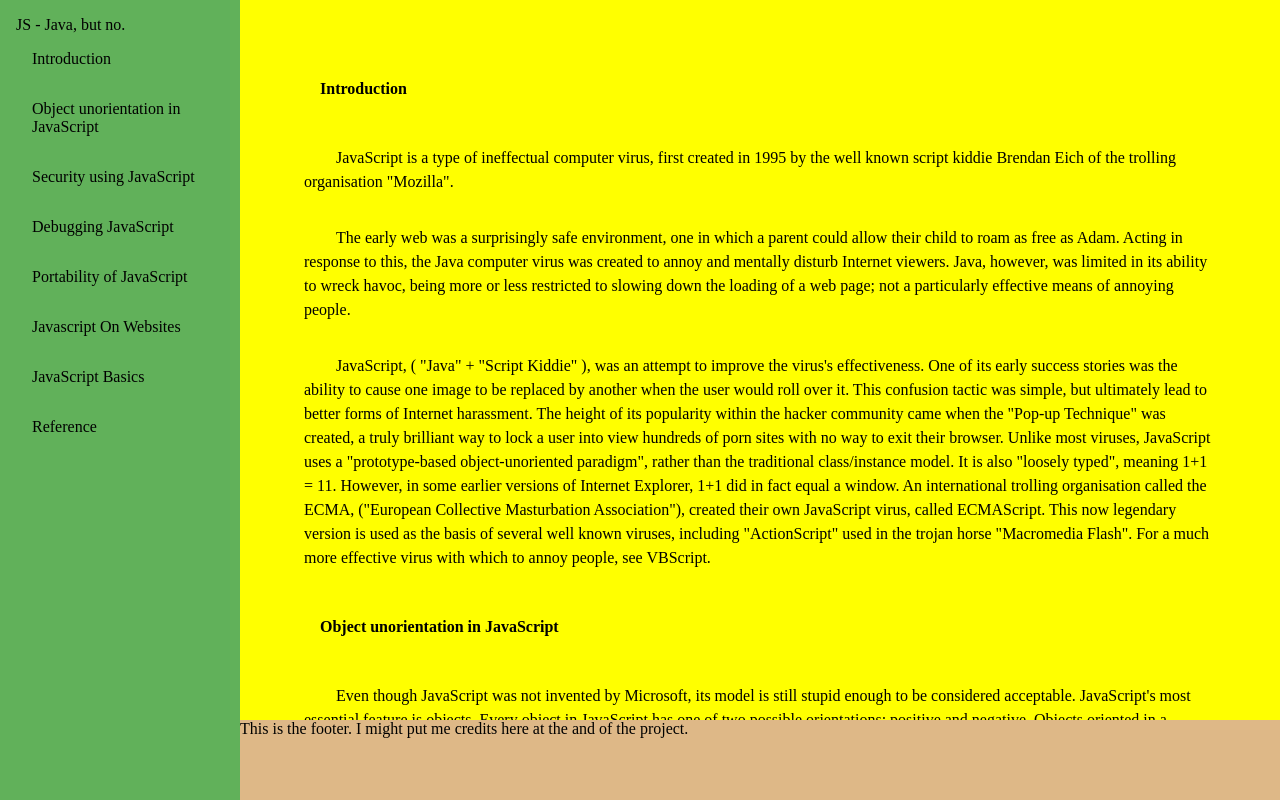
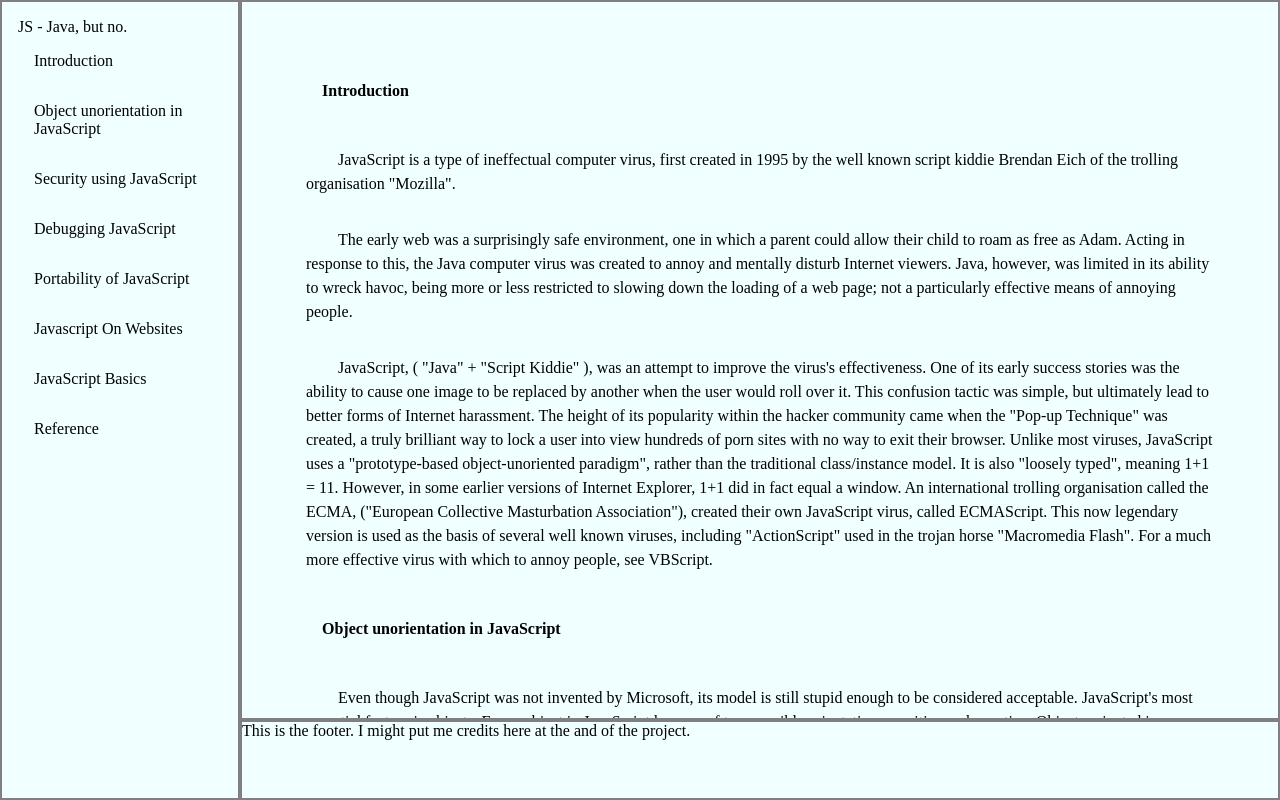
Before and after one commit to EduBarros101/technical-documentation-page, a plain HTML site: page index.html in a window 1280 px wide. Drawn offline with Linux system fonts and the light colour scheme.

Commit message:
removed CSS colors and set borders

```diff
--- a/styles/style.css
+++ b/styles/style.css
@@ -14,12 +14,10 @@
     --confirmation-color: #61b15a;
 }
 
-body {
-    background-color: red;
-}
+#main-content {
+    display: flex;
 
-#navbar {
-    padding: 1rem;
+    background-color: azure;
 }
 
 nav li {
@@ -32,26 +30,22 @@ nav a {
     color: black;
 }
 
-#main-content {
-    display: flex;
-
-    background-color: azure;
-}
-
 #navbar {
-    background-color: var(--confirmation-color);
-
     flex: none;
     width: 15rem;
+
+    padding: 1rem;
+
+    border: 2px solid gray;
 }
 
 #main-doc {
-    background-color: yellow;
-
-    /* Had to set scroll-behavior here, instead of :root, body or html. Seems overflow-y was overwriting it or something. */
+    /* Had to set scroll-behavior here, instead of :root, body or html. Seems that overflow-y was overwriting it or something. */
     scroll-behavior: smooth;
     overflow-y: scroll;
     height: 90vh;
+
+    border: 2px solid gray;
 
     padding: 3rem;
 }
@@ -70,9 +64,9 @@ nav a {
 }
 
 #footer {
-    background-color: burlywood;
+    height: 10vh;
 
-    height: 10vh;
+    border: 2px solid gray;
 }
 
 /* I really gotta work more my media queries skills. */
```
